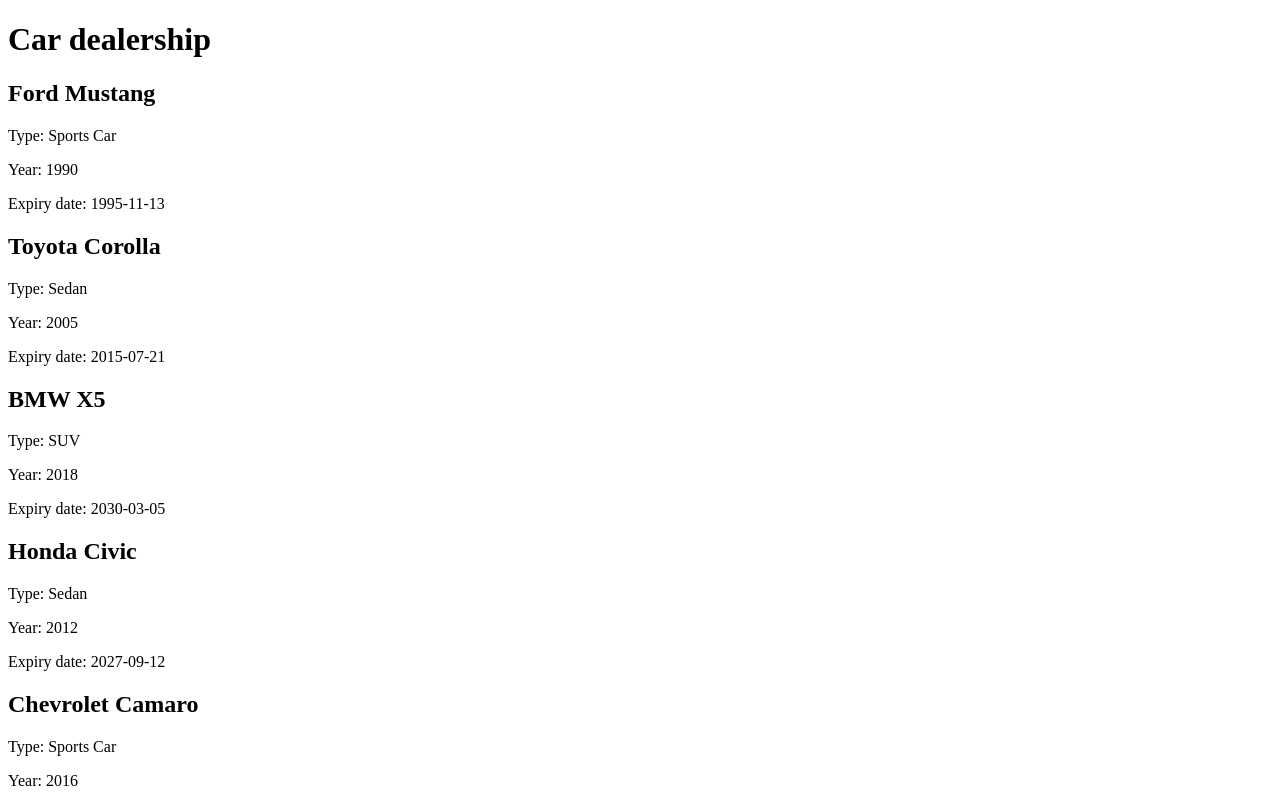
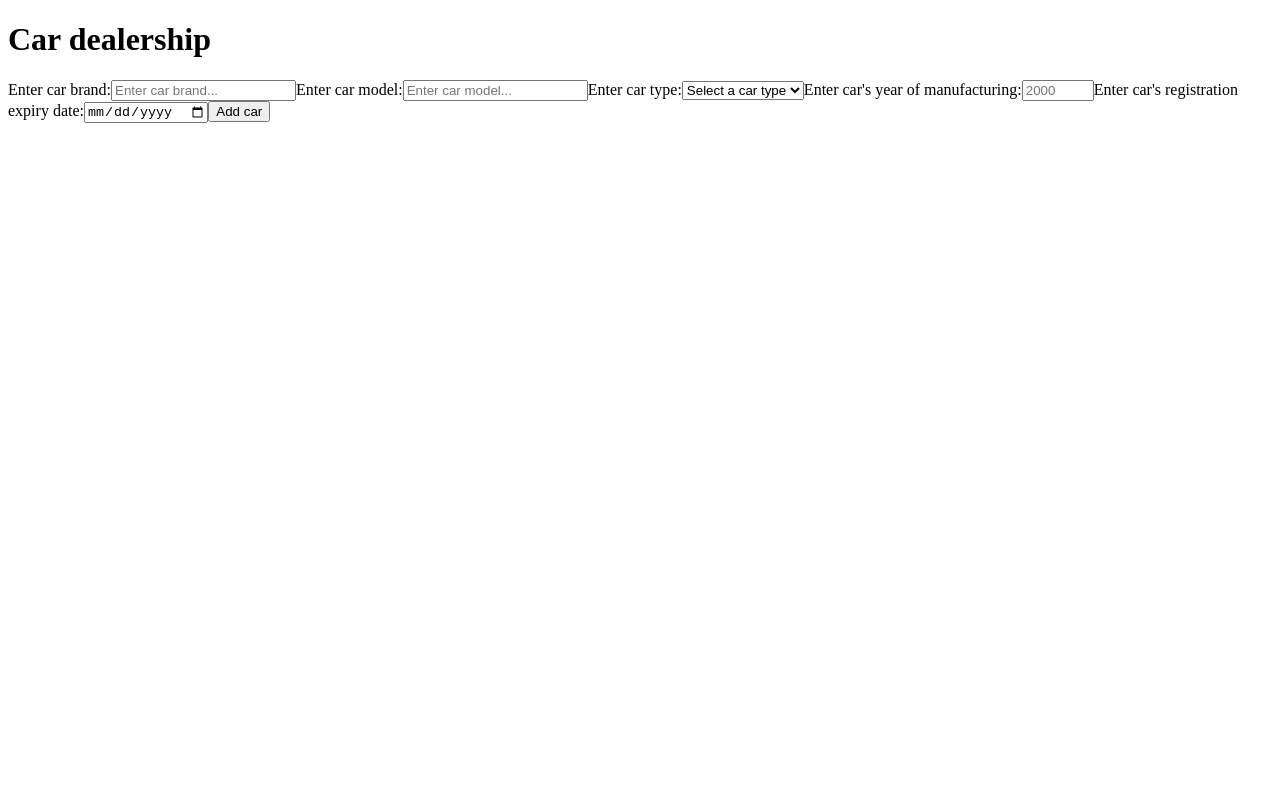
Before and after one commit to LLeski00/Internship-14-CarDealership, a React (Vite) app: page / in a window 1280 px wide. Shown: the top 800 px of the page. Built offline with nearby package versions, Linux system fonts and the light colour scheme.

Commit message:
Add new car form and use local storage

```diff
--- a/package.json
+++ b/package.json
@@ -11,7 +11,8 @@
   },
   "dependencies": {
     "react": "^19.0.0",
-    "react-dom": "^19.0.0"
+    "react-dom": "^19.0.0",
+    "uuid": "^11.0.5"
   },
   "devDependencies": {
     "@eslint/js": "^9.19.0",
--- a/src/App.jsx
+++ b/src/App.jsx
@@ -1,11 +1,27 @@
+import { useEffect, useState } from "react";
 import "./App.css";
+import CarForm from "./components/CarForm";
 import CarList from "./components/CarList";
+import { cars as carsData } from "./data";
+import { v4 as newId } from "uuid";
 
 function App() {
+    const [cars, setCars] = useState(
+        JSON.parse(localStorage.getItem("carList")) || []
+    );
+
+    const addCar = (newCar) => {
+        newCar.id = newId();
+        const updatedCars = [...cars, newCar];
+        localStorage.setItem("carList", JSON.stringify(updatedCars));
+        setCars(updatedCars);
+    };
+
     return (
         <>
             <h1>Car dealership</h1>
-            <CarList />
+            <CarList cars={cars} />
+            <CarForm cars={cars} addCar={addCar} />
         </>
     );
 }
--- /dev/null
+++ b/src/components/CarForm.jsx
@@ -0,0 +1,94 @@
+import { useState } from "react";
+import { carTypes } from "../data";
+import { v4 as newId } from "uuid";
+
+const CarForm = ({ addCar }) => {
+    const [brand, setBrand] = useState("");
+    const [model, setModel] = useState("");
+    const [type, setType] = useState("");
+    const [year, setYear] = useState("");
+    const [expiryDate, setExpiryDate] = useState("");
+
+    function handleFormSubmit(e) {
+        e.preventDefault();
+
+        if (!brand || !model || !type || !year || !expiryDate) {
+            alert("All input fields are required!");
+            return;
+        }
+
+        const newCar = {
+            id: newId(),
+            brand,
+            model,
+            type,
+            year,
+            expiryDate,
+        };
+        addCar(newCar);
+    }
+
+    return (
+        <form onSubmit={handleFormSubmit}>
+            <label>
+                Enter car brand:
+                <input
+                    type="text"
+                    name="car-brand"
+                    placeholder="Enter car brand..."
+                    value={brand}
+                    onChange={(e) => setBrand(e.target.value)}
+                />
+            </label>
+            <label>
+                Enter car model:
+                <input
+                    type="text"
+                    name="car-model"
+                    placeholder="Enter car model..."
+                    value={model}
+                    onChange={(e) => setModel(e.target.value)}
+                />
+            </label>
+            <label>
+                Enter car type:
+                <select
+                    name="car-type"
+                    value={type}
+                    onChange={(e) => setType(e.target.value)}
+                >
+                    <option value="">Select a car type</option>
+                    {carTypes.map((carType) => (
+                        <option value={carType} key={carType}>
+                            {carType}
+                        </option>
+                    ))}
+                </select>
+            </label>
+            <label>
+                Enter car's year of manufacturing:
+                <input
+                    type="number"
+                    name="car-year"
+                    min="1900"
+                    placeholder="2000"
+                    max={new Date().getFullYear()}
+                    value={year}
+                    onChange={(e) => setYear(e.target.value)}
+                />
+            </label>
+            <label>
+                Enter car's registration expiry date:
+                <input
+                    type="date"
+                    name="car-expiry-date"
+                    value={expiryDate}
+                    onChange={(e) => setExpiryDate(e.target.value)}
+                />
+            </label>
+            <button type="submit">Add car</button>
+        </form>
+    );
+};
+
+export default CarForm;
--- a/src/components/CarList.jsx
+++ b/src/components/CarList.jsx
@@ -1,12 +1,9 @@
-import { cars } from "../data";
 import CarContainer from "./CarContainer";
 
-const CarList = () => {
+const CarList = ({ cars }) => {
     return (
         <div className="car-list">
-            {cars.map((car) => (
-                <CarContainer car={car} key={car.id} />
-            ))}
+            {cars && cars.map((car) => <CarContainer car={car} key={car.id} />)}
         </div>
     );
 };
```
Also changed, not shown: 1 other file (tests, documents, lock files or other folders).
